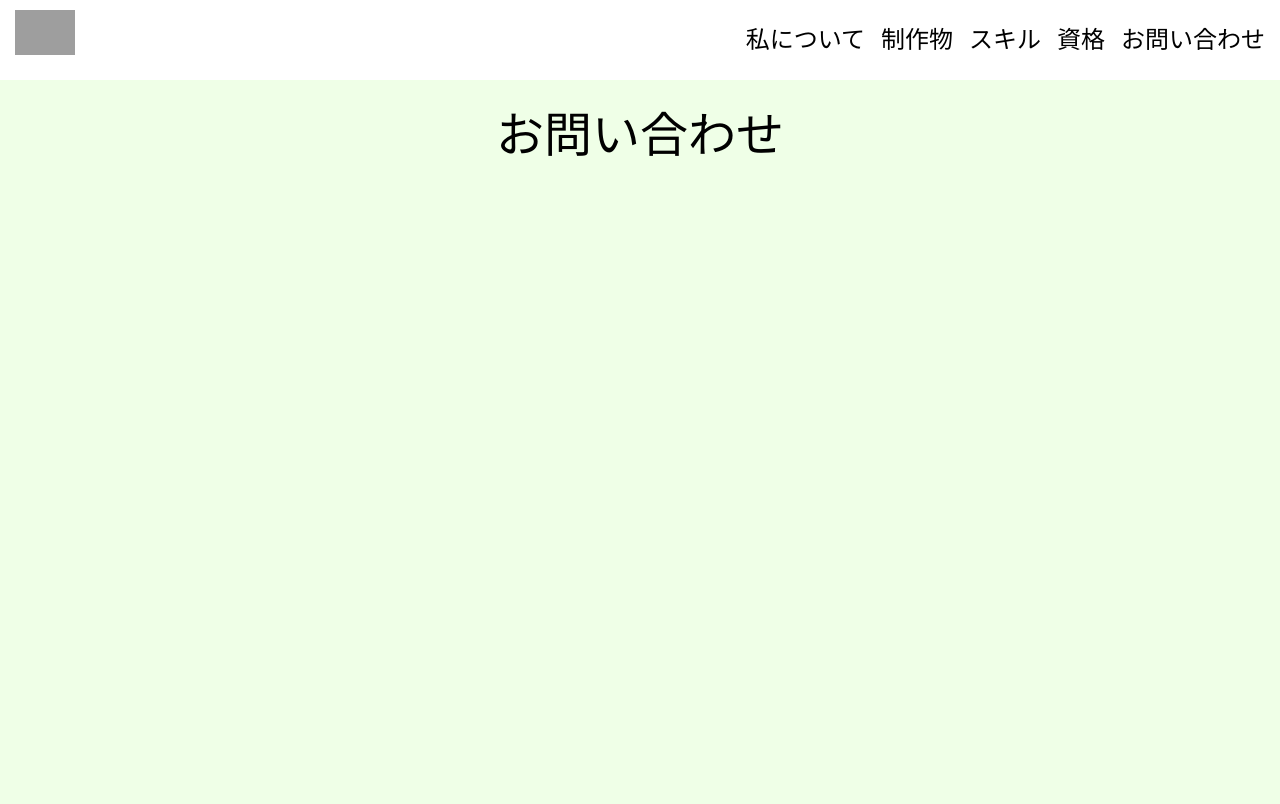
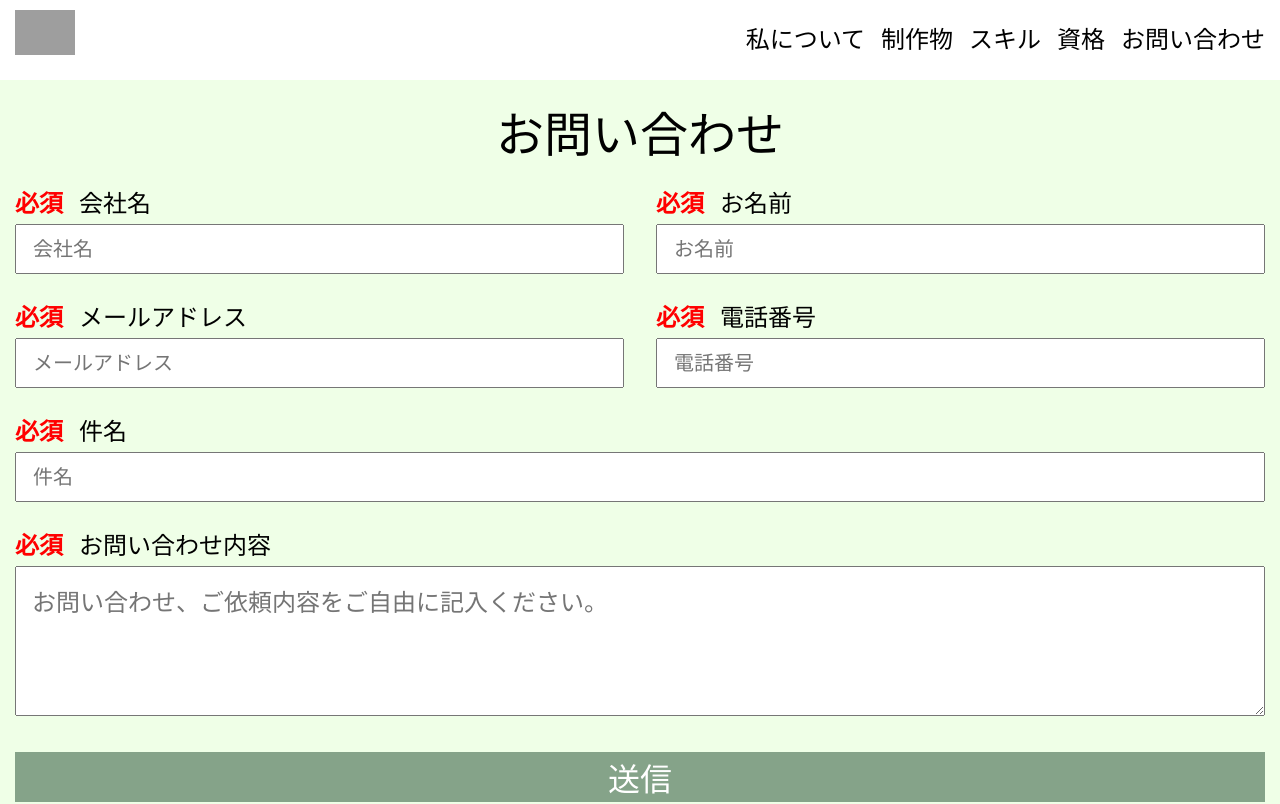
Before and after one commit to y-mori-96/portfolio, a React (Create React App) app: page /contact in a window 1280 px wide. Shown: the top 804 px of the page. Built offline with nearby package versions, Linux system fonts and the light colour scheme; grey boxes are pictures that could not be loaded.

Commit message:
【お問い合わせ】一旦完了

```diff
--- a/package.json
+++ b/package.json
@@ -4,6 +4,7 @@
   "version": "0.1.0",
   "private": true,
   "dependencies": {
+    "@emailjs/browser": "^3.11.0",
     "@testing-library/jest-dom": "^5.16.5",
     "@testing-library/react": "^13.4.0",
     "@testing-library/user-event": "^13.5.0",
@@ -11,6 +12,7 @@
     "@types/node": "^16.18.30",
     "@types/react": "^18.2.6",
     "@types/react-dom": "^18.2.4",
+    "emailjs-com": "^3.2.0",
     "react": "^18.2.0",
     "react-dom": "^18.2.0",
     "react-router-dom": "^6.11.1",
--- /dev/null
+++ b/src/components/organisms/ContactForm.tsx
@@ -0,0 +1,190 @@
+import { useState, useRef, FormEvent } from 'react';
+import emailjs, {init} from 'emailjs-com';
+import styled from 'styled-components';
+
+const ContactForm = () => {
+  const form = useRef<HTMLFormElement>(null);
+
+  const [company, setCompany] = useState('');
+  const [name, setName] = useState('');
+  const [email, setEmail] = useState('');
+  const [tel, setTel] = useState('');
+  const [title, setTitle] = useState('');
+  const [message, setMessage] = useState('');
+
+
+  const handleSubmit = (e: FormEvent<HTMLFormElement>) => {
+    e.preventDefault();
+
+    const serviceID = process.env.REACT_APP_SERVICE_ID || '';
+    const templateID = process.env.REACT_APP_TEMPLATE_ID || '';
+    const userID = process.env.REACT_APP_USER_ID || '';
+
+    init(userID);
+
+    const templateParams = {
+      from_company: company,
+      from_name: name,
+      from_email: email,
+      from_tel: tel,
+      from_title: title,
+      message: message,
+    };
+
+     emailjs
+      .send(serviceID, templateID, templateParams)
+      .then((result) => {
+        console.log(result.text);
+      })
+      .catch((error) => {
+        console.error(error.text);
+      });
+
+    // 送信後はリセット
+    setCompany('');
+    setName('');
+    setEmail('');
+    setTel('');
+    setTitle('');
+    setMessage('');
+  };
+
+  return (
+    <Form ref={form} onSubmit={handleSubmit}>
+      <Wrapper>
+        <Label htmlFor="company">
+          <Required>必須</Required>会社名<br />
+          <Input
+            id='company'
+            type="text"
+            name="company"
+            placeholder="会社名"
+            value={company}
+            onChange={(e) => setCompany(e.target.value)}
+            required
+            autoComplete="organization"
+          />
+        </Label>
+        <Label htmlFor="name">
+          <Required>必須</Required>お名前<br />
+          <Input
+            id='name'
+            type="text"
+            name="name"
+            placeholder="お名前"
+            value={name}
+            onChange={(e) => setName(e.target.value)}
+            required
+            autoComplete="name"
+          />
+        </Label>
+      </Wrapper>
+      <Wrapper>
+        <Label htmlFor="email">
+          <Required>必須</Required>メールアドレス<br />
+          <Input
+            id='email'
+            type="email"
+            name="email"
+            placeholder="メールアドレス"
+            value={email}
+            onChange={(e) => setEmail(e.target.value)}
+            required
+            autoComplete="email"
+          />
+        </Label>
+        <Label htmlFor="tel">
+        <Required>必須</Required>電話番号<br />
+          <Input
+            id='tel'
+            type="tel"
+            name="tel"
+            placeholder="電話番号"
+            value={tel}
+            onChange={(e) => setTel(e.target.value)}
+            required
+            autoComplete="tel"
+          />
+        </Label>
+      </Wrapper>
+      <Label htmlFor="title">
+        <Required>必須</Required>件名<br />
+        <Input
+          id='title'
+          type="text"
+          name="title"
+          placeholder="件名"
+          value={title}
+          onChange={(e) => setTitle(e.target.value)}
+          required
+          autoComplete="subject"
+        />
+      </Label>
+      <Label htmlFor="message">
+        <Required>必須</Required>お問い合わせ内容<br />
+        <TextArea
+          id='message'
+          name="message"
+          placeholder="お問い合わせ、ご依頼内容をご自由に記入ください。"
+          value={message}
+          onChange={(e) => setMessage(e.target.value)}
+          required
+        />
+      </Label>
+      <Button type="submit">送信</Button>
+    </Form>
+  );
+};
+
+export default ContactForm;
+
+
+const Form = styled.form`
+  width: 100%;
+  display: flex;
+  flex-direction: column;
+`;
+
+const Wrapper = styled.div`
+  display: flex;
+  gap: 2rem;
+  `;
+
+const Label = styled.label`
+  width: 100%;
+  font-size: 1.5rem;
+  margin-bottom: 2rem;
+`;
+const Required = styled.span`
+  color: #ff0000;
+  font-weight: bold;
+  margin-right: 1rem;
+`;
+const Input = styled.input`
+  width: 100%;
+  height: 50px;
+  margin-top: 0.5rem;
+  padding-left: 1rem;
+  font-size: 1.25rem;
+`;
+
+const TextArea = styled.textarea`
+  width: 100%;
+  height: 150px;
+  margin-top: 0.5rem;
+  padding: 1rem;
+  font-size: 1.5rem;
+`;
+
+const Button = styled.button`
+  width: 100%;
+  height: 50px;
+  background-color: #85A389;
+  color: #fff;
+  border: none;
+  font-size: 2rem;
+
+  &:hover {
+    background-color: #aec7b2;
+  }
+`;
--- a/src/components/pages/Contact.tsx
+++ b/src/components/pages/Contact.tsx
@@ -1,7 +1,8 @@
 import { useEffect } from 'react';
 import { useLocation } from 'react-router-dom';
 import { StyledArticle } from '../templates/Article';
-import PageTitle from '../atoms/Titles/PageTitle'
+import PageTitle from '../atoms/Titles/PageTitle';
+import ContactForm from '../organisms/ContactForm';
 
 const Contact = () => {
   const location = useLocation();
@@ -13,7 +14,7 @@ const Contact = () => {
   return (
     <StyledArticle>
       <PageTitle title="お問い合わせ" />
-
+      <ContactForm />
     </StyledArticle>
   )
 }
```
Also changed, not shown: 1 other file (tests, documents, lock files or other folders).
